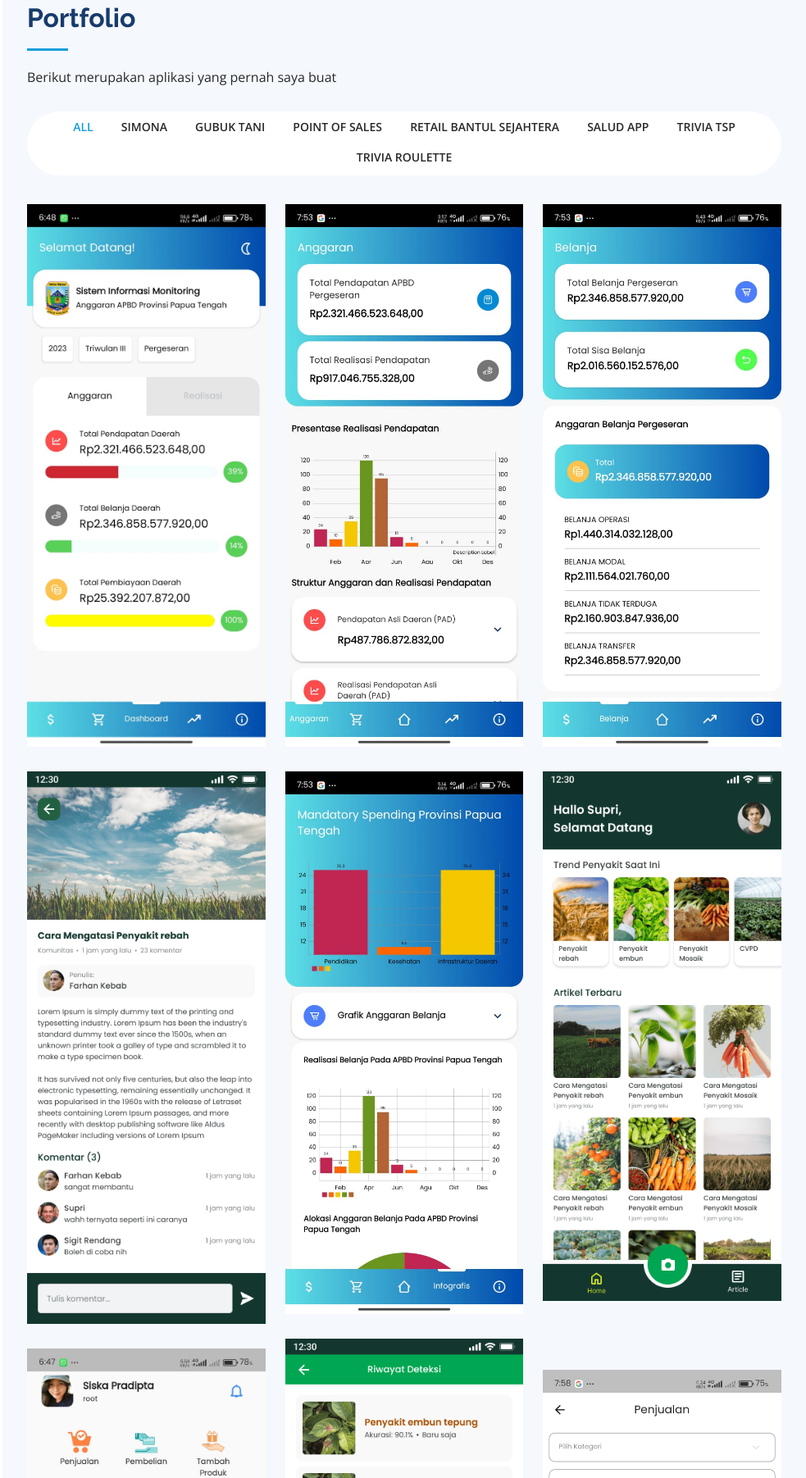
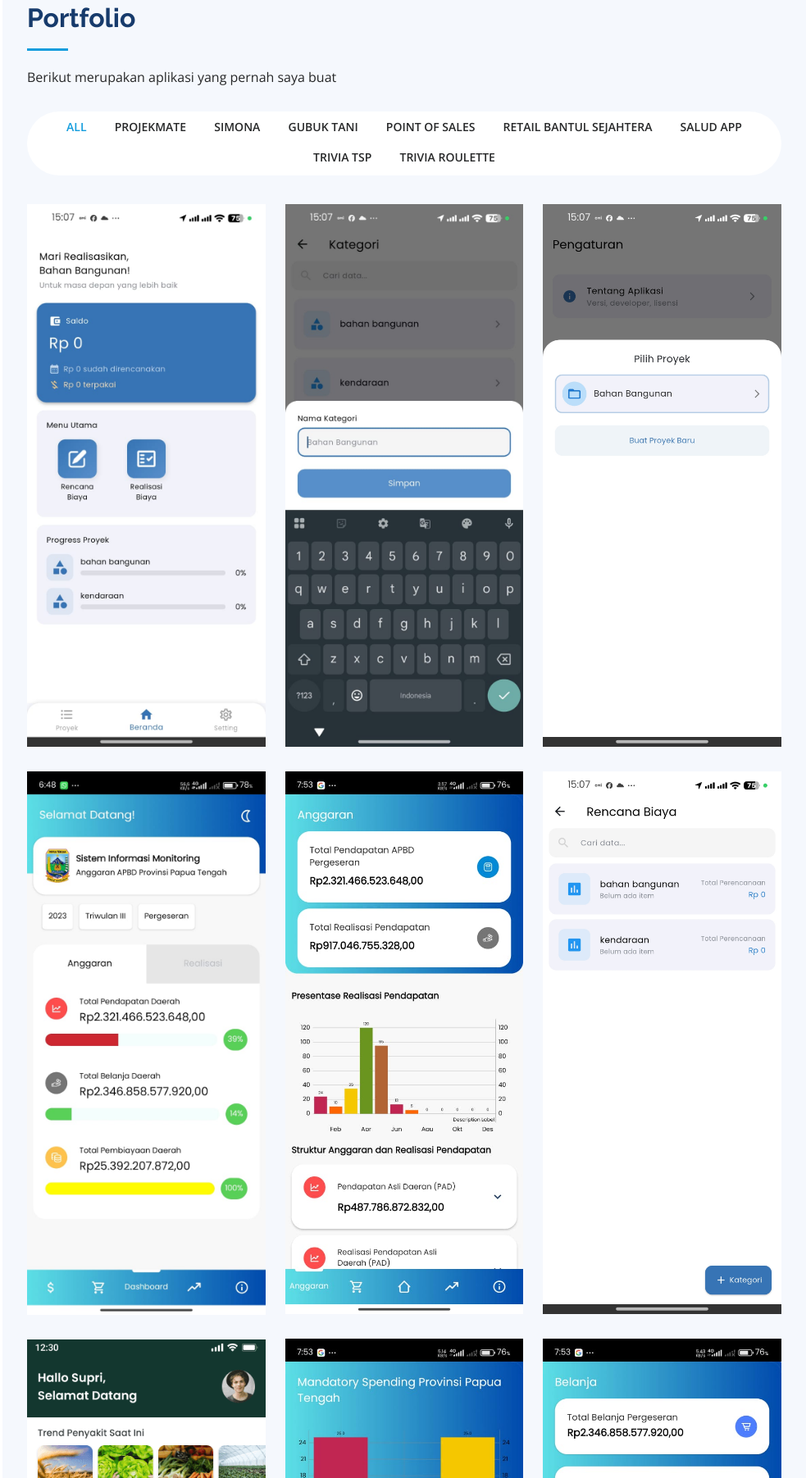
Before and after one commit to micoardhana090701/micoardhana090701.github.io, a plain HTML site: page iPortfolio/index.html in a window 1280 px wide. Shown: the part 4803-6606 px from the top of the page at 82% size, without its empty margins (297-1280 px from the left). Drawn offline with nearby package versions, Linux system fonts and the light colour scheme.

Commit message:
add: portofolio

```diff
--- a/iPortfolio/index.html
+++ b/iPortfolio/index.html
@@ -412,6 +412,7 @@
           <div class="col-lg-12 d-flex justify-content-center">
             <ul id="portfolio-flters">
               <li data-filter="*" class="filter-active">All</li>
+              <li data-filter=".filter-mate">ProjekMate</li>
               <li data-filter=".filter-app">Simona</li>
               <li data-filter=".filter-card">Gubuk Tani</li>
               <li data-filter=".filter-web">Point Of Sales</li>
@@ -424,6 +425,49 @@
         </div>
 
         <div class="row portfolio-container" data-aos="fade-up" data-aos-delay="100">
+          <div class="col-lg-4 col-md-6 portfolio-item filter-mate">
+            <div class="portfolio-wrap">
+              <img src="assets/img/portfolio/projectmate4.jpeg" class="img-fluid" alt="">
+              <div class="portfolio-links">
+                <a href="assets/img/portfolio/projectmate4.jpeg" data-gallery="portfolioGallery" class="portfolio-lightbox"
+                  title=""><i class="bx bx-plus"></i></a>
+
+              </div>
+            </div>
+          </div>
+
+          <div class="col-lg-4 col-md-6 portfolio-item filter-mate">
+            <div class="portfolio-wrap">
+              <img src="assets/img/portfolio/projectmate2.jpeg" class="img-fluid" alt="">
+              <div class="portfolio-links">
+                <a href="assets/img/portfolio/projectmate2.jpeg" data-gallery="portfolioGallery" class="portfolio-lightbox"
+                  title=""><i class="bx bx-plus"></i></a>
+
+              </div>
+            </div>
+          </div>
+
+          <div class="col-lg-4 col-md-6 portfolio-item filter-mate">
+            <div class="portfolio-wrap">
+              <img src="assets/img/portfolio/projectmate3.jpeg" class="img-fluid" alt="">
+              <div class="portfolio-links">
+                <a href="assets/img/portfolio/projectmate3.jpeg" data-gallery="portfolioGallery" class="portfolio-lightbox"
+                  title=""><i class="bx bx-plus"></i></a>
+
+              </div>
+            </div>
+          </div>
+
+          <div class="col-lg-4 col-md-6 portfolio-item filter-mate">
+            <div class="portfolio-wrap">
+              <img src="assets/img/portfolio/projectmate.jpeg" class="img-fluid" alt="">
+              <div class="portfolio-links">
+                <a href="assets/img/portfolio/projectmate.jpeg" data-gallery="portfolioGallery" class="portfolio-lightbox"
+                  title=""><i class="bx bx-plus"></i></a>
+
+              </div>
+            </div>
+          </div>
 
           <div class="col-lg-4 col-md-6 portfolio-item filter-app">
             <div class="portfolio-wrap">
```
Also changed, not shown: iPortfolio/assets/img/portfolio/projectmate.jpeg (added), iPortfolio/assets/img/portfolio/projectmate2.jpeg (added), iPortfolio/assets/img/portfolio/projectmate3.jpeg (added), iPortfolio/assets/img/portfolio/projectmate4.jpeg (added).
